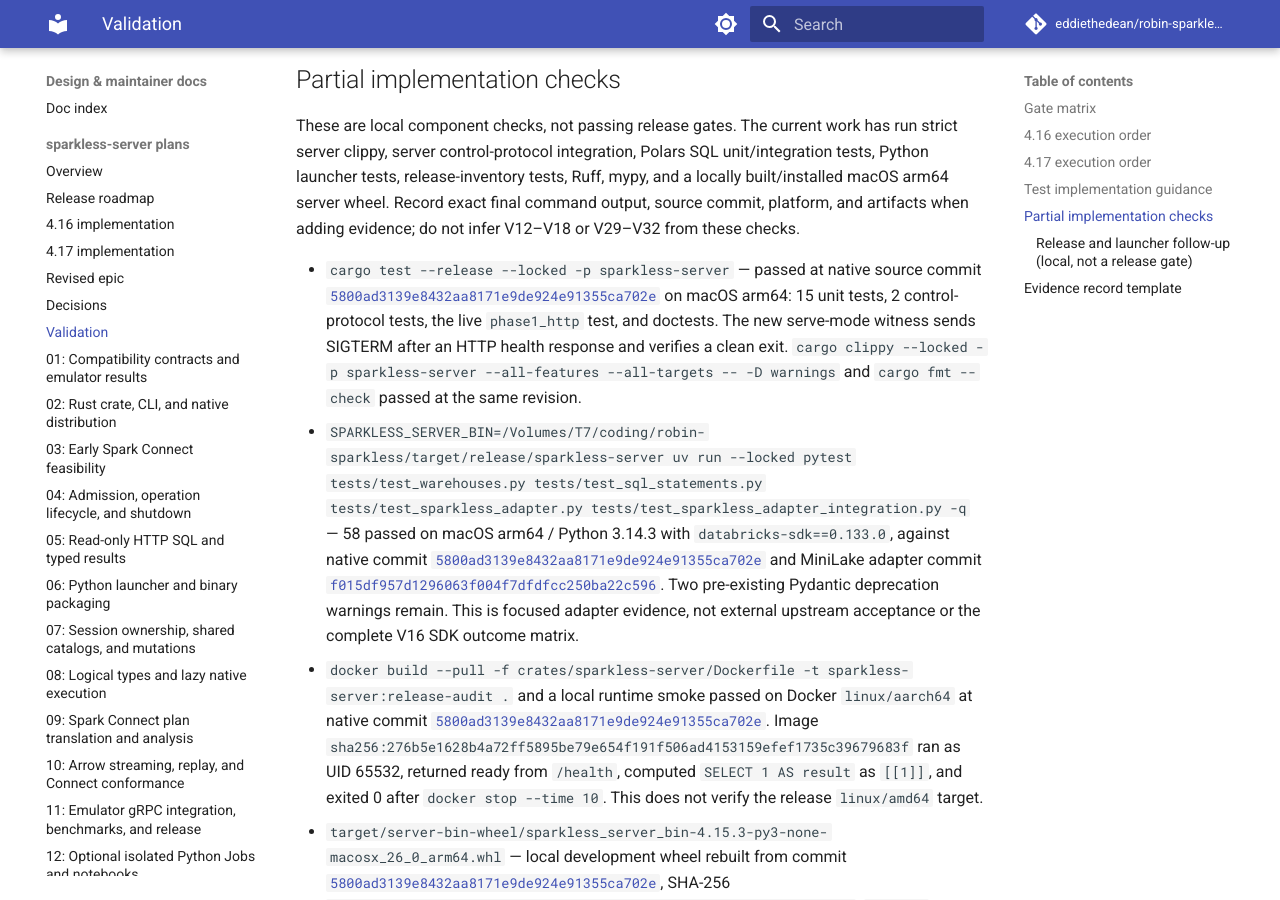
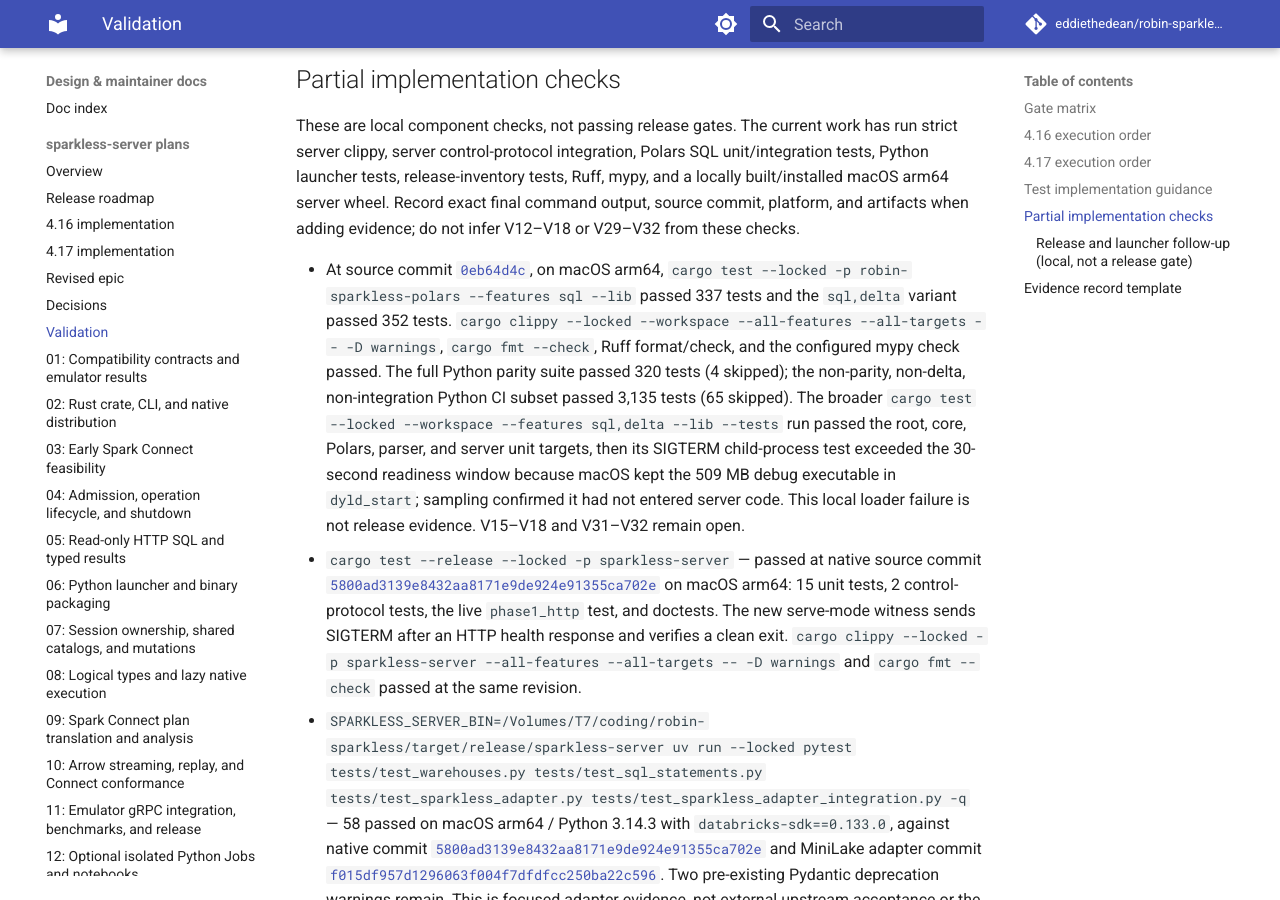
Before and after one commit to eddiethedean/robin-sparkless, an MkDocs documentation site: the page built from docs/plans/sparkless-server/VALIDATION.md, in a window 1280 px wide and 900 px high, scrolled down 5101 px. Built offline with MkDocs 1.6.1 and Material for MkDocs 9.7.7, drawn with Linux system fonts in a browser that asks for light colours; comment, search, counter and statistics services are not loaded.

Commit message:
Record phase 4.17 validation results

```diff
--- a/docs/plans/sparkless-server/VALIDATION.md
+++ b/docs/plans/sparkless-server/VALIDATION.md
@@ -71,6 +71,7 @@ For concurrency/cancellation, use controlled blocking/safe-point scenarios to es
 
 These are local component checks, not passing release gates. The current work has run strict server clippy, server control-protocol integration, Polars SQL unit/integration tests, Python launcher tests, release-inventory tests, Ruff, mypy, and a locally built/installed macOS arm64 server wheel. Record exact final command output, source commit, platform, and artifacts when adding evidence; do not infer V12–V18 or V29–V32 from these checks.
 
+- At source commit [`0eb64d4c`](https://github.com/eddiethedean/robin-sparkless/commit/0eb64d4c), on macOS arm64, `cargo test --locked -p robin-sparkless-polars --features sql --lib` passed 337 tests and the `sql,delta` variant passed 352 tests. `cargo clippy --locked --workspace --all-features --all-targets -- -D warnings`, `cargo fmt --check`, Ruff format/check, and the configured mypy check passed. The full Python parity suite passed 320 tests (4 skipped); the non-parity, non-delta, non-integration Python CI subset passed 3,135 tests (65 skipped). The broader `cargo test --locked --workspace --features sql,delta --lib --tests` run passed the root, core, Polars, parser, and server unit targets, then its SIGTERM child-process test exceeded the 30-second readiness window because macOS kept the 509 MB debug executable in `dyld_start`; sampling confirmed it had not entered server code. This local loader failure is not release evidence. V15–V18 and V31–V32 remain open.
 - `cargo test --release --locked -p sparkless-server` — passed at native source commit [`5800ad3139e8432aa8171e9de924e91355ca702e`](https://github.com/eddiethedean/robin-sparkless/commit/5800ad3139e8432aa8171e9de924e91355ca702e) on macOS arm64: 15 unit tests, 2 control-protocol tests, the live `phase1_http` test, and doctests. The new serve-mode witness sends SIGTERM after an HTTP health response and verifies a clean exit. `cargo clippy --locked -p sparkless-server --all-features --all-targets -- -D warnings` and `cargo fmt --check` passed at the same revision.
 - `SPARKLESS_SERVER_BIN=/Volumes/T7/coding/robin-sparkless/target/release/sparkless-server uv run --locked pytest tests/test_warehouses.py tests/test_sql_statements.py tests/test_sparkless_adapter.py tests/test_sparkless_adapter_integration.py -q` — 58 passed on macOS arm64 / Python 3.14.3 with `databricks-sdk==0.133.0`, against native commit [`5800ad3139e8432aa8171e9de924e91355ca702e`](https://github.com/eddiethedean/robin-sparkless/commit/5800ad3139e8432aa8171e9de924e91355ca702e) and MiniLake adapter commit [`f015df957d1296063f004f7dfdfcc250ba22c596`](https://github.com/eddiethedean/minilake/commit/f015df957d1296063f004f7dfdfcc250ba22c596). Two pre-existing Pydantic deprecation warnings remain. This is focused adapter evidence, not external upstream acceptance or the complete V16 SDK outcome matrix.
 - `docker build --pull -f crates/sparkless-server/Dockerfile -t sparkless-server:release-audit .` and a local runtime smoke passed on Docker `linux/aarch64` at native commit [`5800ad3139e8432aa8171e9de924e91355ca702e`](https://github.com/eddiethedean/robin-sparkless/commit/5800ad3139e8432aa8171e9de924e91355ca702e). Image `sha256:276b5e1628b4a72ff5895be79e654f191f506ad4153159efef1735c39679683f` ran as UID 65532, returned ready from `/health`, computed `SELECT 1 AS result` as `[[1]]`, and exited 0 after `docker stop --time 10`. This does not verify the release `linux/amd64` target.
```
